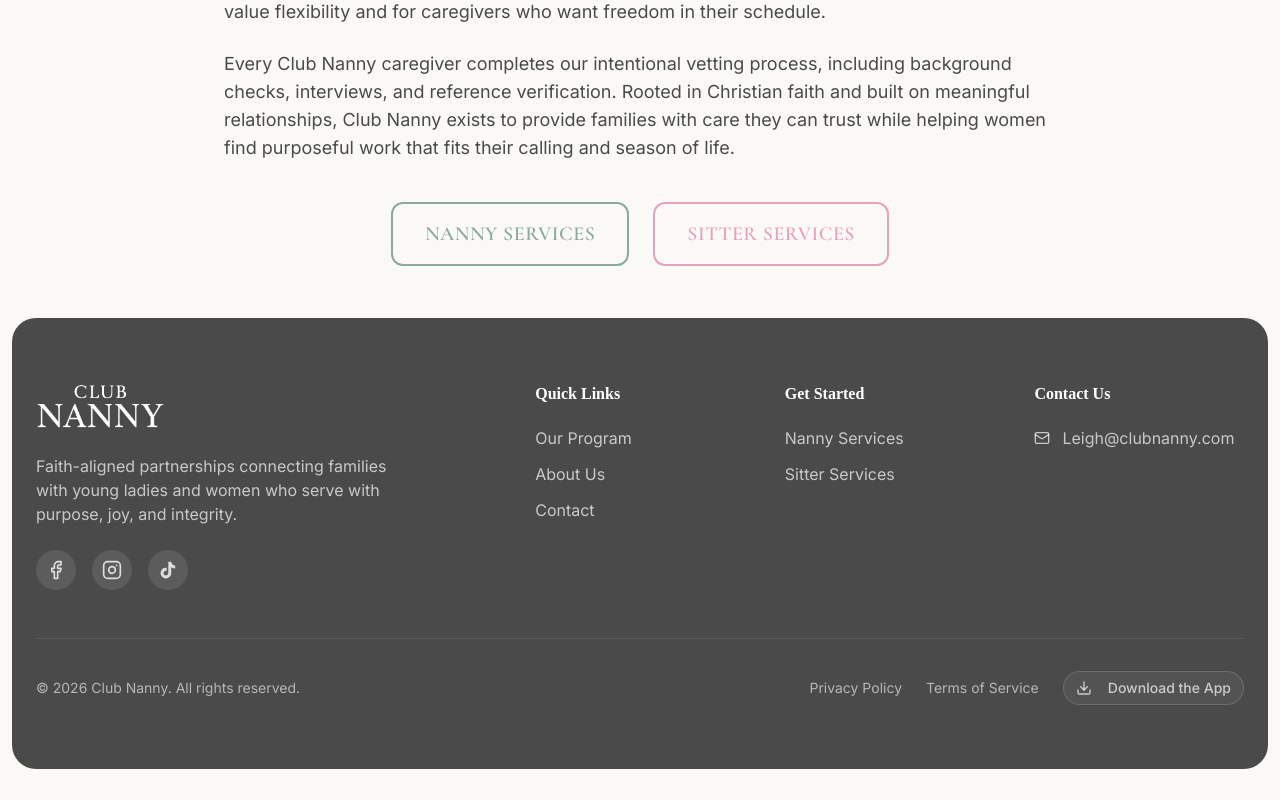
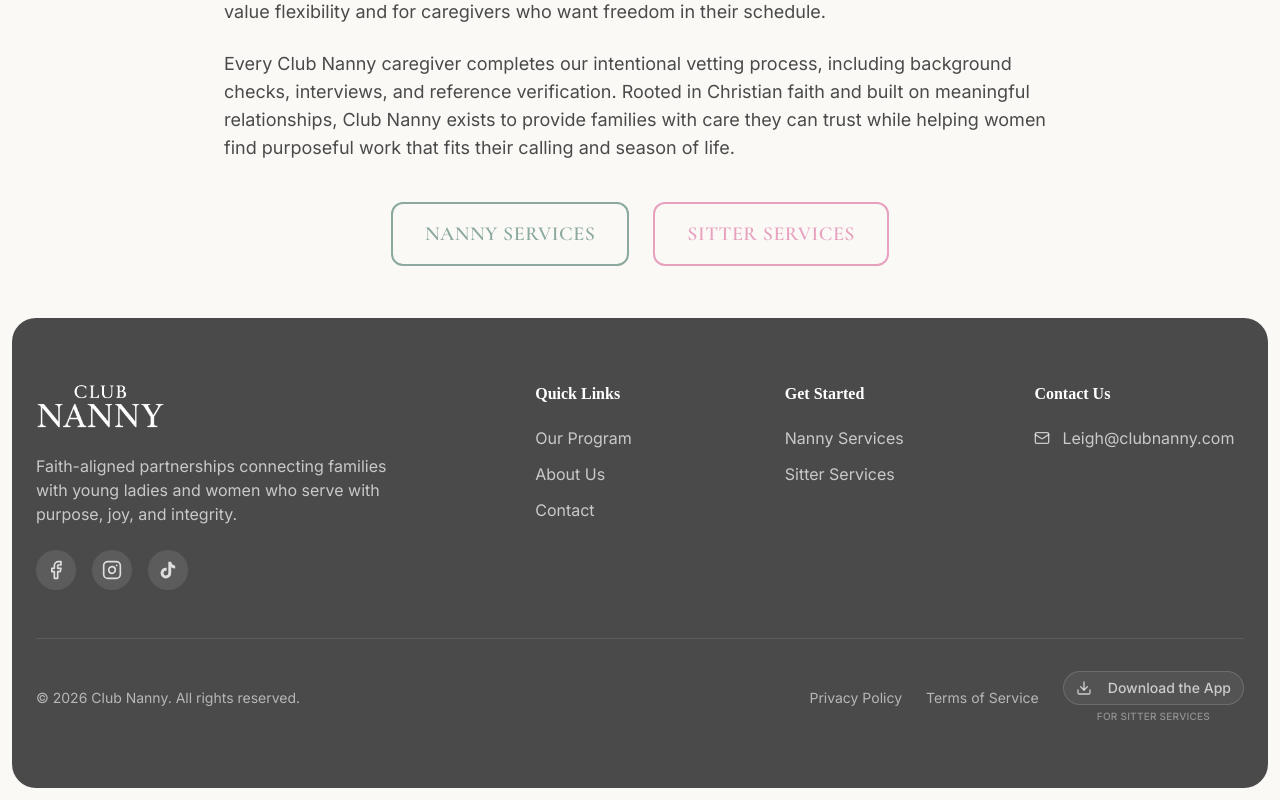
Before and after one commit to KUTA-Co/clubnannykuta, a React (Vite) app: page / in a window 1280 px wide. Shown: the part 1320-2120 px from the top of the page. Built offline with nearby package versions, Linux system fonts and the light colour scheme; no server answers; a web font is replaced by a local one.

Commit message:
Clarify sitter app and notification setup

```diff
--- a/src/components/Footer.tsx
+++ b/src/components/Footer.tsx
@@ -74,12 +74,17 @@
             <div className="flex flex-wrap items-center justify-center gap-4 md:gap-6">
               <Link to="/privacy" className="text-xs md:text-sm text-white/60 hover:text-white transition-colors">Privacy Policy</Link>
               <Link to="/terms" className="text-xs md:text-sm text-white/60 hover:text-white transition-colors">Terms of Service</Link>
+              <div className="flex flex-col items-center gap-1">
                 <DownloadAppButton
                   variant="ghost"
                   className="h-auto rounded-full border border-white/15 bg-white/5 px-3 py-1.5 text-xs font-medium text-white/70 hover:bg-white/10 hover:text-white md:text-sm"
                 >
                   Download the App
                 </DownloadAppButton>
+                <span className="text-[10px] font-medium uppercase tracking-wide text-white/40">
+                  For Sitter Services
+                </span>
+              </div>
             </div>
           </div>
         </div>
--- a/src/components/NotificationPermission.tsx
+++ b/src/components/NotificationPermission.tsx
@@ -183,6 +183,7 @@
             </p>
           </div>
         </div>
+        <div className="flex flex-col gap-1 sm:items-end">
           <div className="flex items-center gap-3">
             <Switch
               checked={isSubscribed}
@@ -200,6 +201,10 @@
               {testing ? <Loader2 className="mr-2 h-4 w-4 animate-spin" /> : null}
               Send Test
             </Button>
+          </div>
+          <p className="max-w-xs text-xs text-muted-foreground sm:text-right">
+            Allow notifications in your browser or device settings to receive Club Nanny alerts on this device.
+          </p>
         </div>
       </div>
     );
```
Lines whose indentation alone changed are shown as unchanged.
